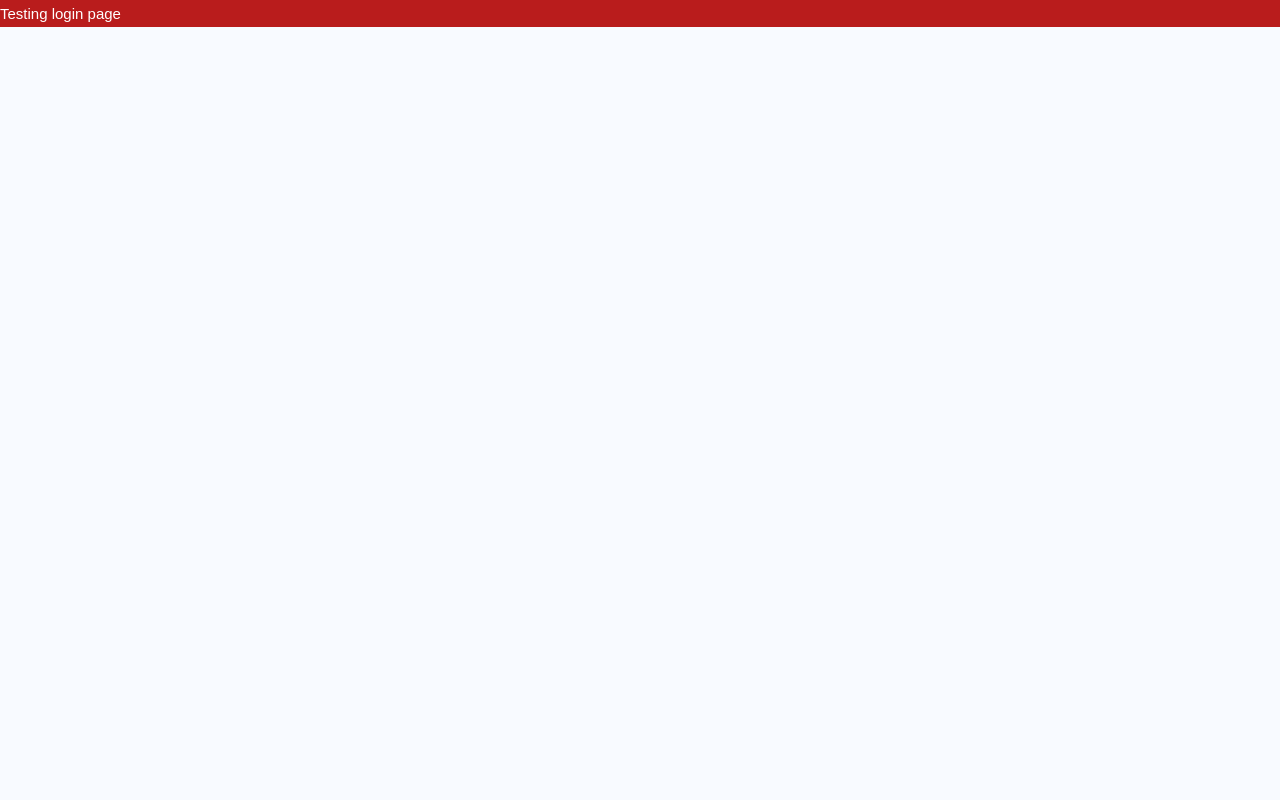
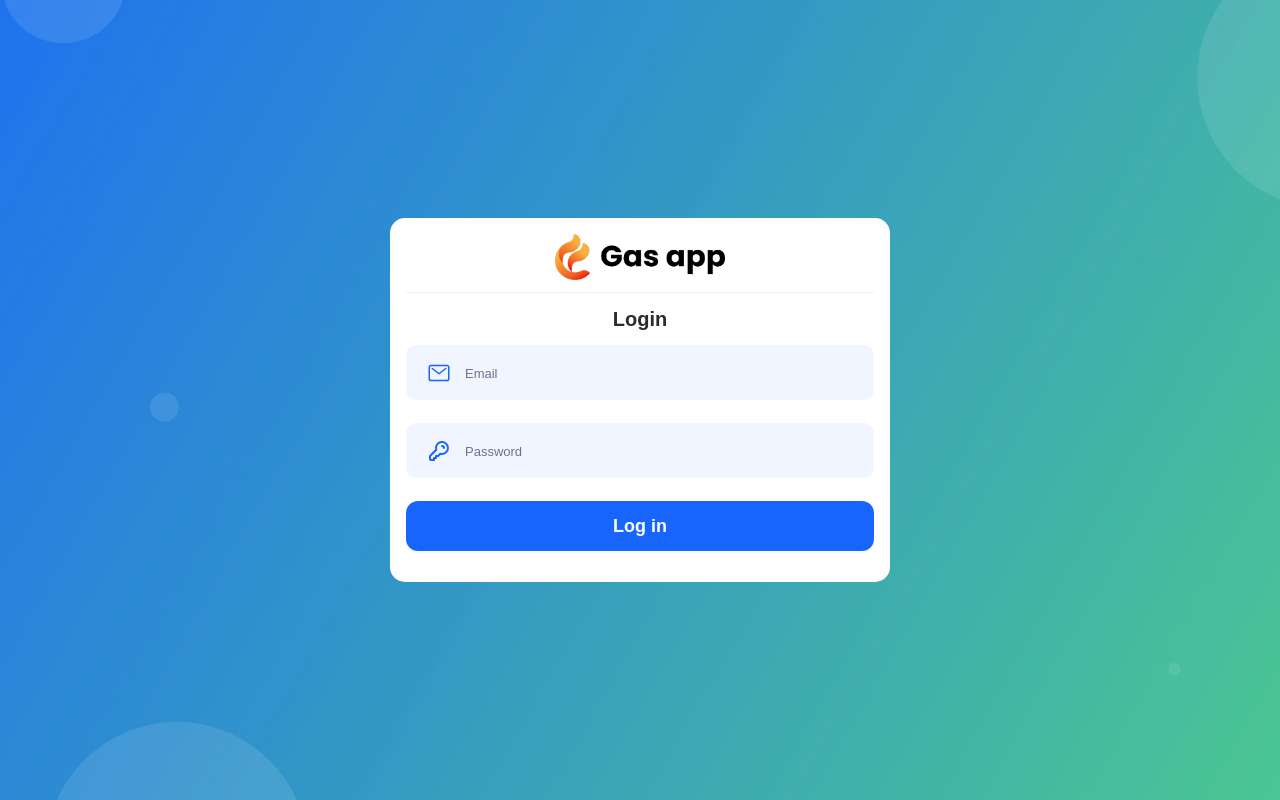
Before and after one commit to huytran0794/appgas-qc, a React (Create React App) app: page /login in a window 1280 px wide. Built offline with nearby package versions, Linux system fonts and the light colour scheme.

Commit message:
Test login page v4

```diff
--- a/package.json
+++ b/package.json
@@ -22,7 +22,7 @@
     "react-open-app": "^1.0.3",
     "react-redux": "^8.0.5",
     "react-responsive": "^9.0.0",
-    "react-router-dom": "^6.4.3",
+    "react-router-dom": "^6.10.0",
     "react-scripts": "5.0.1",
     "react-spinners": "^0.13.6",
     "tailwind-scrollbar": "^2.0.1",
--- a/src/App.jsx
+++ b/src/App.jsx
@@ -2,6 +2,11 @@ import { Route, Routes } from "react-router-dom";
 import LoginPage from "./Pages/Login/LoginPage";
 // import PrivateRoutes from "./core/routes/PrivateRoutes/PrivateRoutes";
 import CustomLayout from "./core/Layout/CustomLayout";
+import {
+  RouterProvider,
+  createBrowserRouter,
+  createRoutesFromElements,
+} from "react-router-dom/dist";
 // import CustomerManagementPage from "./Pages/CustomerManagement/CustomerManagementPage";
 // import CustomerDetail from "./Pages/CustomerManagement/Detail/CustomerDetail";
 // import EditCustomerPage from "./Pages/CustomerManagement/Edit/EditCustomerPage";
@@ -17,6 +22,14 @@ import CustomLayout from "./core/Layout/CustomLayout";
 // import UserTaskDetail from "./Pages/UserTaskAssignment/TaskDetail/UserTaskDetail";
 // import OrderDetail from "./Pages/CustomerManagement/Detail/OrderDetail";
 // import AddAdminPage from "./Pages/AdminManagement/AddAdminPage";
+
+const router = createBrowserRouter(
+  createRoutesFromElements(
+    <Route path="/" element={<CustomLayout />}>
+      <Route index path="login" element={<LoginPage />} />
+    </Route>
+  )
+);
 
 function App() {
   // return (
@@ -62,15 +75,7 @@ function App() {
   //     </Routes>
   //   </>
   // );
-  return (
-    <>
-      <Routes>
-        <Route path="/" element={<CustomLayout />}>
-          <Route path="login" element={<LoginPage />} />
-        </Route>
-      </Routes>
-    </>
-  );
+  return <RouterProvider router={router} />;
 }
 
 export default App;
--- a/src/Pages/Login/LoginPage.jsx
+++ b/src/Pages/Login/LoginPage.jsx
@@ -14,79 +14,72 @@ import { checkAllInfo } from "../../core/utils/checkLogin";
 
 const LoginPage = () => {
   const navigate = useNavigate();
+  useEffect(() => {
+    if (LOCAL_SERVICE.user.get()) {
+      navigate("/");
+    }
+  }, []);
+
+  const handleFinish = (values, buttonRef) => {
+    checkAllInfo(values)
+      .then((res) => {
+        if (!Object.keys(res).length) {
+          CustomNotification(
+            "error",
+            "Login fails",
+            "Please check your login info again"
+          );
+          throw new Error("Fail!!!");
+        }
+        buttonRef.current.disabled = true;
+
+        return res;
+      })
+      .then((res) => {
+        CustomNotification("success", "Login ok", "Please wait a minute");
+        setTimeout(() => {
+          navigate("/");
+          if (res.hasOwnProperty("tasks")) {
+            LOCAL_SERVICE.user.set(res, res.role);
+          } else {
+            LOCAL_SERVICE.user.set({ ...res, tasks: [] }, res.role);
+          }
+        }, 2500);
+      })
+      .catch((error) => {
+        console.log("error");
+        console.log(error);
+      });
+  };
+
   const renderPage = () => {
     return (
-      <div className="cursor-pointer bg-red-700 text-white">
-        Testing login page
-      </div>
+      <PageWrapper className="page-login h-full">
+        <Container className="h-full">
+          <div className="wrapper flex items-center justify-center h-full">
+            <Space
+              className="form-wrapper bg-white rounded-[15px] p-7 max-w-[500px] w-full"
+              align="center"
+              direction="vertical"
+              size={20}
+            >
+              <div className="form-header text-center w-full">
+                <Link to="/" className="pb-8 flex items-center justify-center">
+                  <img src={logoPage} alt="logo-page" className="logo" />
+                </Link>
+                <h3 className="form-title border-t border-solid border-[#EBF1FF] pt-8 text-xl font-semibold mb-0">
+                  Login
+                </h3>
+              </div>
+              <div className="form-body">
+                <LoginForm handleFinish={handleFinish} />
+              </div>
+            </Space>
+          </div>
+        </Container>
+      </PageWrapper>
     );
   };
-  // useEffect(() => {
-  //   if (LOCAL_SERVICE.user.get()) {
-  //     navigate("/");
-  //   }
-  // }, []);
-
-  // const handleFinish = (values, buttonRef) => {
-  //   checkAllInfo(values)
-  //     .then((res) => {
-  //       if (!Object.keys(res).length) {
-  //         CustomNotification(
-  //           "error",
-  //           "Login fails",
-  //           "Please check your login info again"
-  //         );
-  //         throw new Error("Fail!!!");
-  //       }
-  //       buttonRef.current.disabled = true;
-
-  //       return res;
-  //     })
-  //     .then((res) => {
-  //       CustomNotification("success", "Login ok", "Please wait a minute");
-  //       setTimeout(() => {
-  //         navigate("/");
-  //         if (res.hasOwnProperty("tasks")) {
-  //           LOCAL_SERVICE.user.set(res, res.role);
-  //         } else {
-  //           LOCAL_SERVICE.user.set({ ...res, tasks: [] }, res.role);
-  //         }
-  //       }, 2500);
-  //     })
-  //     .catch((error) => {
-  //       console.log("error");
-  //       console.log(error);
-  //     });
-  // };
-
-  // const renderPage = () => {
-  //   return (
-  //     <PageWrapper className="page-login h-full">
-  //       <Container className="h-full">
-  //         <div className="wrapper flex items-center justify-center h-full">
-  //           <Space
-  //             className="form-wrapper bg-white rounded-[15px] p-7 max-w-[500px] w-full"
-  //             align="center"
-  //             direction="vertical"
-  //             size={20}
-  //           >
-  //             <div className="form-header text-center w-full">
-  //               <Link to="/" className="pb-8 flex items-center justify-center">
-  //                 <img src={logoPage} alt="logo-page" className="logo" />
-  //               </Link>
-  //               <h3 className="form-title border-t border-solid border-[#EBF1FF] pt-8 text-xl font-semibold mb-0">
-  //                 Login
-  //               </h3>
-  //             </div>
-  //             <div className="form-body">
-  //               <LoginForm handleFinish={handleFinish} />
-  //             </div>
-  //           </Space>
-  //         </div>
-  //       </Container>
-  //     </PageWrapper>
-  //   );
-  // };
 
   return renderPage();
 };
--- a/src/core/Layout/CustomLayout.jsx
+++ b/src/core/Layout/CustomLayout.jsx
@@ -1,9 +1,11 @@
 import React from "react";
 /* import react router dom packages */
 import { Outlet, useLocation } from "react-router-dom";
+import { useNavigate } from "react-router-dom/dist";
 
 const CustomLayout = () => {
   let location = useLocation();
+  let navigation = useNavigate();
   if (location.pathname === "/login" || location.pathname === "/register") {
     return <Outlet />;
   }
@@ -13,6 +15,8 @@ const CustomLayout = () => {
     <>
       <main className="flex flex-col justify-center min-h-screen">
         <Outlet />
+        {console.log("location")}
+        {console.log(location.pathname)}
       </main>
     </>
   );
--- a/src/index.js
+++ b/src/index.js
@@ -19,9 +19,9 @@ import "./core/assets/styles/_table.css";
 const root = ReactDOM.createRoot(document.getElementById("root"));
 root.render(
   <Provider store={store}>
-    <BrowserRouter>
-      <App />
-    </BrowserRouter>
+    {/* <BrowserRouter> */}
+    <App />
+    {/* </BrowserRouter> */}
   </Provider>
 );
 
```
Also changed, not shown: 1 other file (tests, documents, lock files or other folders).
